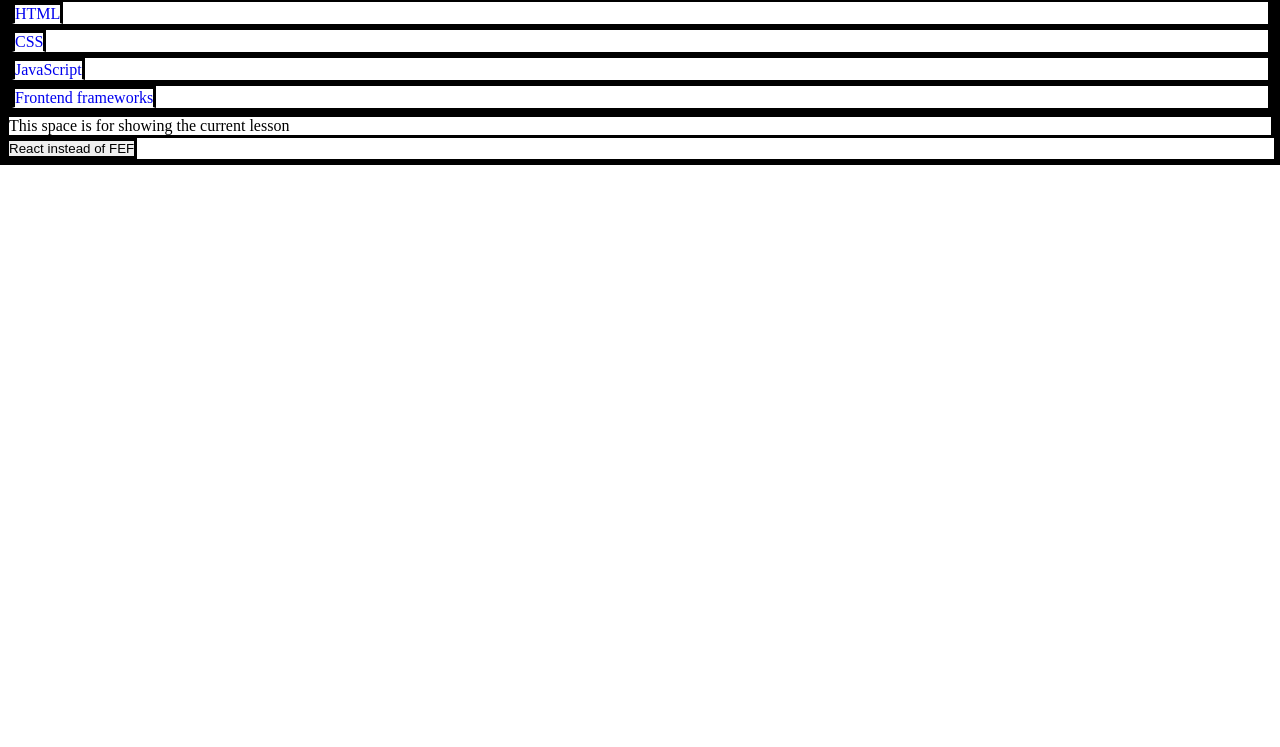
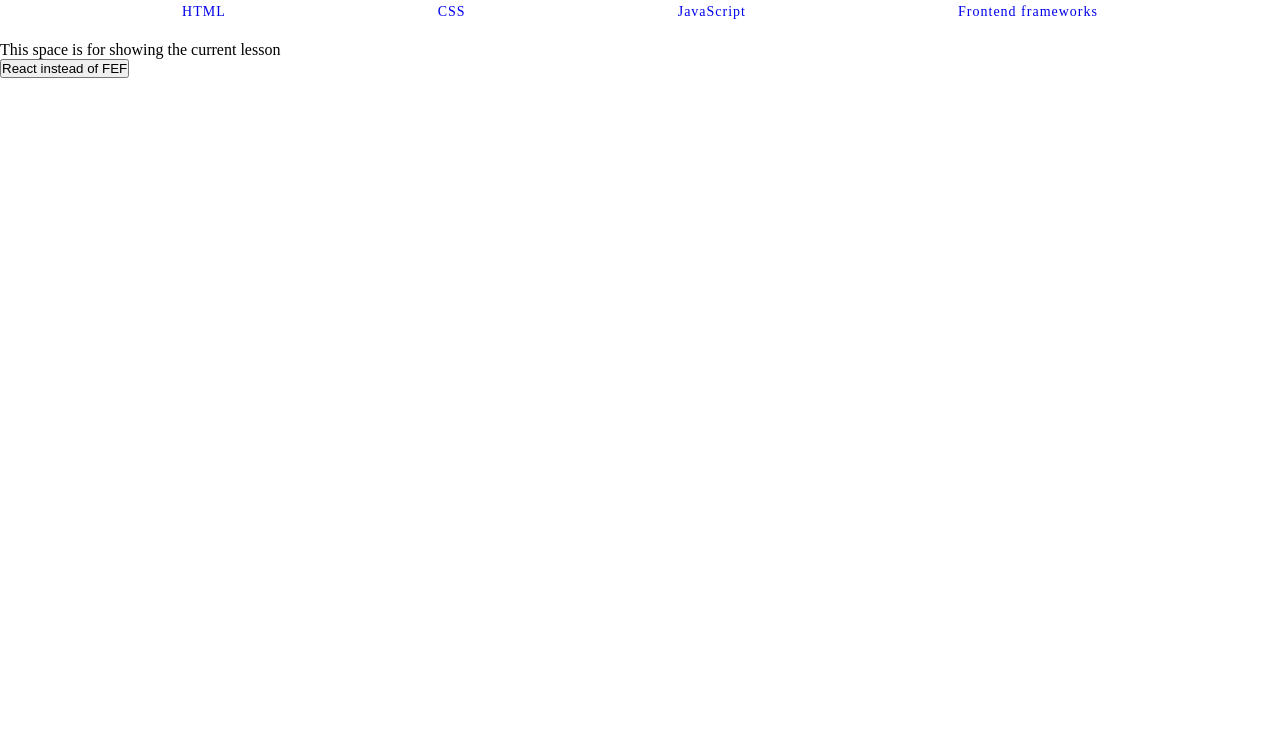
Before and after one commit to luis-pomare/WebDev-Basics-and-Code-Fundamentals, a plain HTML site: page index.html in a window 1280 px wide. Shown: the part 53-800 px from the top of the page. Drawn offline with Linux system fonts and the light colour scheme.

Commit message:
Modify navbar with flexbox

```diff
--- a/index.html
+++ b/index.html
@@ -1,4 +1,4 @@
-<!DOCTYPE html>
+<!doctype html>
 <html lang="en">
   <head>
     <meta charset="UTF-8" />
@@ -8,7 +8,8 @@
   </head>
   <body>
     <h1 id="web-title">WebDev Fundamentals</h1>
-    <ul>
+    <nav class="navbar">
+      <ul class="nav-links">
         <li><a href="./pages/html.html">HTML</a></li>
         <li><a href="./pages/css.html">CSS</a></li>
         <li><a href="./pages/javascript.html">JavaScript</a></li>
@@ -18,6 +19,7 @@
           >
         </li>
       </ul>
+    </nav>
     <main>This space is for showing the current lesson</main>
     <button id="call-react-button">React instead of FEF</button>
     <script src="./JavaScript/DOM/dom.js"></script>
--- a/styling/mainStyle.css
+++ b/styling/mainStyle.css
@@ -1,3 +1,8 @@
+* {
+  margin: 0px;
+  padding: 0px;
+}
+
 h1 {
   color: #b7410e;
 }
@@ -18,8 +23,31 @@ a:hover {
   border-bottom: 1px solid #d35400;
 }
 
-* {
-  border: 3px solid #000;
-  margin: 0px;
-  padding: 0px;
+/* 1. Reset the list defaults */
+.nav-links {
+  display: flex;
+  justify-content: space-evenly;
+  list-style: none;
+  margin: 0;
+  padding: 0;
 }
+
+/* 2. Style the individual links */
+.nav-links li a {
+  display: block;
+  text-decoration: none;
+  padding: 20px 30px;
+  font-size: 14px;
+  letter-spacing: 1px;
+  transition: background 0.3s;
+}
+
+/* 3. The purple "Active" state */
+.nav-links li.active a {
+  background-color: #7d3e08aa; /* Purple accent */
+}
+
+/* 4. Hover effect */
+.nav-links li a:hover {
+  background-color: #333;
+}
```
Lines whose indentation alone changed are shown as unchanged.
